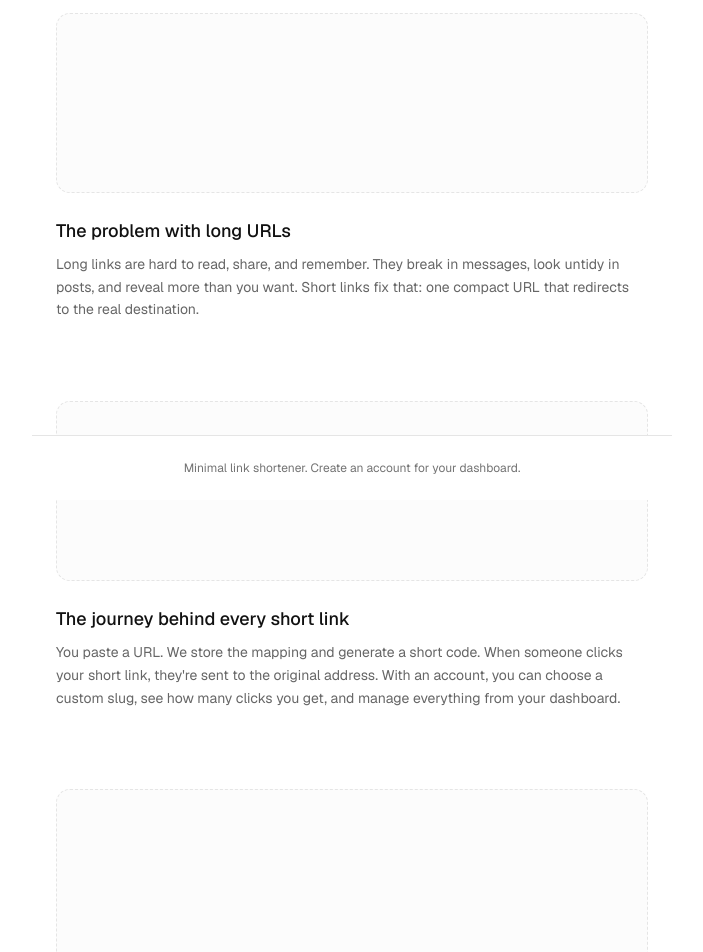
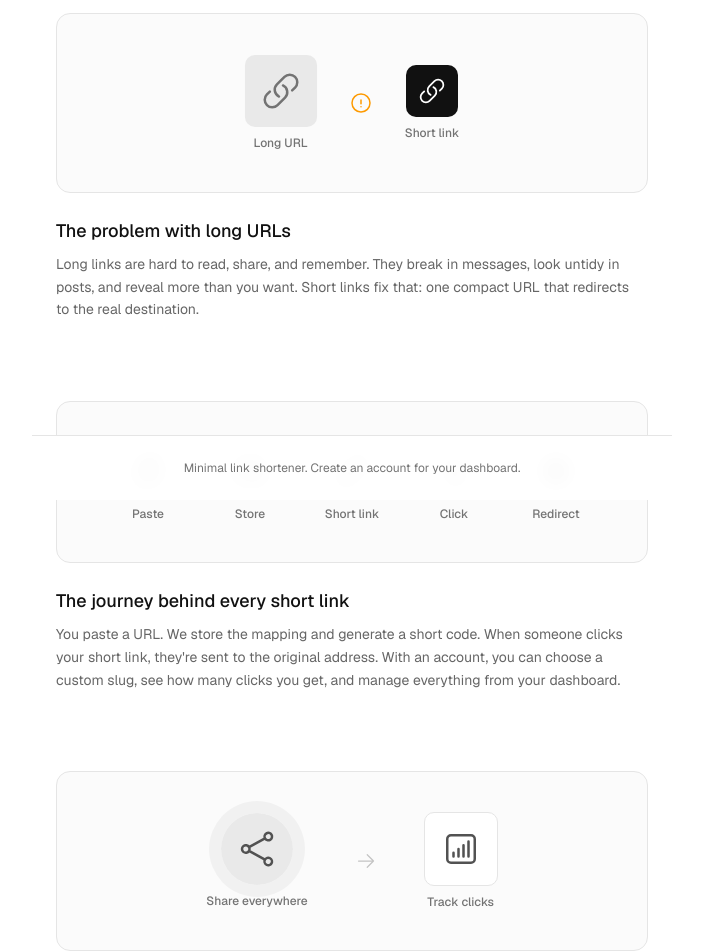
Before and after one commit to radzhiv25/link-shortener, a Next.js app: page /shorten in a window 1280 px wide. Shown: the part 300-1252 px from the top of the page, without its empty margins (288-991 px from the left). Built offline with nearby package versions, Linux system fonts and the light colour scheme; no server answers.

Commit message:
refactor(ui): shorten page update and login/register border added with nav update

```diff
--- a/app/login/page.tsx
+++ b/app/login/page.tsx
@@ -42,7 +42,7 @@ function LoginForm() {
 
   return (
     <div className="flex min-h-screen flex-col items-center justify-center px-4">
-      <div className="w-full max-w-sm space-y-6">
+      <div className="w-full max-w-sm space-y-6 border border-dashed p-4 rounded">
         <div className="text-center">
           <Link href="/" className="text-xl font-medium">
             shrtnr
--- a/app/register/page.tsx
+++ b/app/register/page.tsx
@@ -45,7 +45,7 @@ export default function RegisterPage() {
 
   return (
     <div className="flex min-h-screen flex-col items-center justify-center px-4">
-      <div className="w-full max-w-sm space-y-6">
+      <div className="w-full max-w-sm space-y-6 p-4 border border-dashed rounded">
         <div className="text-center">
           <Link href="/" className="text-xl font-medium">
             shrtnr
--- a/app/shorten/page.tsx
+++ b/app/shorten/page.tsx
@@ -3,7 +3,17 @@
 import { useState, useEffect } from 'react';
 import Link from 'next/link';
 import { motion } from 'motion/react';
-import { HiOutlineArrowRight } from 'react-icons/hi2';
+import {
+  HiOutlineArrowRight,
+  HiOutlineLink,
+  HiOutlineExclamationCircle,
+  HiOutlineClipboardDocument,
+  HiOutlineServerStack,
+  HiOutlineCursorArrowRays,
+  HiOutlineGlobeAlt,
+  HiOutlineShare,
+  HiOutlineChartBarSquare,
+} from 'react-icons/hi2';
 import { Navbar } from '@/components/Navbar';
 import { Footer } from '@/components/Footer';
 
@@ -55,14 +65,57 @@ export default function ShortenPage() {
             </motion.p>
           </section>
 
-          {/* Illustration placeholder 1 - The problem */}
+          {/* Flow 1: The problem with long URLs */}
           <section className="mt-12 sm:mt-16 md:mt-20">
-            <div
-              className="min-h-[140px] rounded-xl border border-dashed border-[#e5e5e5] bg-[#fafafa]/50 transition-colors duration-300 dark:border-[#333] dark:bg-[#0a0a0a]/50 sm:min-h-[180px]"
-              aria-label="Illustration: the journey of a long URL"
+            <motion.div
+              className="flex flex-col items-center justify-center gap-6 rounded-xl border border-[#e5e5e5] bg-[#fafafa]/80 px-6 py-8 transition-colors duration-300 dark:border-[#333] dark:bg-[#0a0a0a]/80 sm:min-h-[180px] sm:flex-row sm:gap-8"
+              aria-label="Illustration: the problem with long URLs"
+              initial="hidden"
+              whileInView="visible"
+              viewport={{ once: true, margin: '-40px' }}
+              variants={{
+                visible: { transition: { staggerChildren: 0.12, delayChildren: 0.1 } },
+                hidden: {},
+              }}
             >
-              {/* Add your illustration here */}
-            </div>
+              <motion.div
+                className="flex flex-col items-center gap-2"
+                variants={{ hidden: { opacity: 0, x: -12 }, visible: { opacity: 1, x: 0 } }}
+                transition={{ duration: 0.4 }}
+              >
+                <motion.div
+                  className="rounded-lg bg-[#e5e5e5]/80 p-4 transition-colors duration-300 dark:bg-[#262626]"
+                  animate={{ scale: [1, 1.02, 1] }}
+                  transition={{ duration: 2.5, repeat: Infinity, repeatDelay: 1 }}
+                >
+                  <HiOutlineLink className="h-10 w-10 text-[#737373] dark:text-[#a3a3a3]" />
+                </motion.div>
+                <span className="text-xs font-medium text-[#737373] dark:text-[#525252]">Long URL</span>
+              </motion.div>
+              <motion.div
+                variants={{ hidden: { opacity: 0, scale: 0.8 }, visible: { opacity: 1, scale: 1 } }}
+                transition={{ duration: 0.35 }}
+                className="flex items-center"
+              >
+                <HiOutlineExclamationCircle className="h-6 w-6 shrink-0 text-amber-500 dark:text-amber-400" />
+              </motion.div>
+              <motion.div
+                className="flex flex-col items-center gap-2"
+                variants={{ hidden: { opacity: 0, x: 12 }, visible: { opacity: 1, x: 0 } }}
+                transition={{ duration: 0.4 }}
+              >
+                <motion.div
+                  className="rounded-lg bg-[#111] p-3 dark:bg-[#f5f5f5]"
+                  initial={{ scale: 0.9 }}
+                  whileInView={{ scale: 1 }}
+                  viewport={{ once: true }}
+                  transition={{ delay: 0.4, type: 'spring', stiffness: 200 }}
+                >
+                  <HiOutlineLink className="h-7 w-7 text-white dark:text-[#111]" />
+                </motion.div>
+                <span className="text-xs font-medium text-[#737373] dark:text-[#525252]">Short link</span>
+              </motion.div>
+            </motion.div>
             <h2 className="mt-6 text-lg font-medium text-[#111] transition-colors duration-300 dark:text-[#f5f5f5]">
               The problem with long URLs
             </h2>
@@ -71,14 +124,53 @@ export default function ShortenPage() {
             </p>
           </section>
 
-          {/* Illustration placeholder 2 - The journey */}
+          {/* Flow 2: The journey behind every short link */}
           <section className="mt-12 sm:mt-16 md:mt-20">
-            <div
-              className="min-h-[140px] rounded-xl border border-dashed border-[#e5e5e5] bg-[#fafafa]/50 transition-colors duration-300 dark:border-[#333] dark:bg-[#0a0a0a]/50 sm:min-h-[180px]"
+            <motion.div
+              className="flex flex-wrap items-center justify-center gap-3 rounded-xl border border-[#e5e5e5] bg-[#fafafa]/80 px-4 py-8 transition-colors duration-300 dark:border-[#333] dark:bg-[#0a0a0a]/80 sm:gap-4 sm:py-10"
               aria-label="Illustration: from long URL to short link"
+              initial="hidden"
+              whileInView="visible"
+              viewport={{ once: true, margin: '-40px' }}
+              variants={{
+                visible: { transition: { staggerChildren: 0.1, delayChildren: 0.05 } },
+                hidden: {},
+              }}
             >
-              {/* Add your illustration here */}
-            </div>
+              {[
+                { Icon: HiOutlineClipboardDocument, label: 'Paste' },
+                { Icon: HiOutlineServerStack, label: 'Store' },
+                { Icon: HiOutlineLink, label: 'Short link' },
+                { Icon: HiOutlineCursorArrowRays, label: 'Click' },
+                { Icon: HiOutlineGlobeAlt, label: 'Redirect' },
+              ].map(({ Icon, label }, i) => (
+                <span key={label} className="flex items-center gap-2 sm:gap-3">
+                  <motion.div
+                    className="flex flex-col items-center gap-1.5"
+                    variants={{ hidden: { opacity: 0, y: 10 }, visible: { opacity: 1, y: 0 } }}
+                    transition={{ duration: 0.35 }}
+                  >
+                    <motion.div
+                      className="rounded-lg border border-[#e5e5e5] bg-white p-3 transition-colors duration-300 dark:border-[#333] dark:bg-[#171717]"
+                      whileHover={{ scale: 1.05 }}
+                      transition={{ type: 'spring', stiffness: 400 }}
+                    >
+                      <Icon className="h-7 w-7 text-[#525252] dark:text-[#a3a3a3] sm:h-8 sm:w-8" />
+                    </motion.div>
+                    <span className="text-[10px] font-medium text-[#737373] sm:text-xs dark:text-[#525252]">{label}</span>
+                  </motion.div>
+                  {i < 4 && (
+                    <motion.span
+                      className="hidden text-[#c4c4c4] dark:text-[#404040] sm:inline"
+                      variants={{ hidden: { opacity: 0 }, visible: { opacity: 1 } }}
+                      transition={{ delay: 0.15 + i * 0.1 }}
+                    >
+                      <HiOutlineArrowRight className="h-4 w-4" />
+                    </motion.span>
+                  )}
+                </span>
+              ))}
+            </motion.div>
             <h2 className="mt-6 text-lg font-medium text-[#111] transition-colors duration-300 dark:text-[#f5f5f5]">
               The journey behind every short link
             </h2>
@@ -87,14 +179,63 @@ export default function ShortenPage() {
             </p>
           </section>
 
-          {/* Illustration placeholder 3 - After the click */}
+          {/* Flow 3: Share and track */}
           <section className="mt-12 sm:mt-16 md:mt-20">
-            <div
-              className="min-h-[140px] rounded-xl border border-dashed border-[#e5e5e5] bg-[#fafafa]/50 transition-colors duration-300 dark:border-[#333] dark:bg-[#0a0a0a]/50 sm:min-h-[180px]"
+            <motion.div
+              className="flex flex-col items-center justify-center gap-8 rounded-xl border border-[#e5e5e5] bg-[#fafafa]/80 px-6 py-10 transition-colors duration-300 dark:border-[#333] dark:bg-[#0a0a0a]/80 sm:min-h-[180px] sm:flex-row sm:gap-12"
               aria-label="Illustration: share and track"
+              initial="hidden"
+              whileInView="visible"
+              viewport={{ once: true, margin: '-40px' }}
+              variants={{
+                visible: { transition: { staggerChildren: 0.15, delayChildren: 0.1 } },
+                hidden: {},
+              }}
             >
-              {/* Add your illustration here */}
-            </div>
+              <motion.div
+                className="flex flex-col items-center gap-2"
+                variants={{ hidden: { opacity: 0, scale: 0.9 }, visible: { opacity: 1, scale: 1 } }}
+                transition={{ duration: 0.4 }}
+              >
+                <motion.div
+                  className="relative rounded-full bg-[#e5e5e5]/80 p-4 transition-colors duration-300 dark:bg-[#262626]"
+                  animate={{
+                    boxShadow: [
+                      '0 0 0 0 rgba(0,0,0,0)',
+                      '0 0 0 12px rgba(0,0,0,0.04)',
+                      '0 0 0 0 rgba(0,0,0,0)',
+                    ],
+                  }}
+                  transition={{ duration: 2.2, repeat: Infinity, repeatDelay: 1.5 }}
+                >
+                  <HiOutlineShare className="h-10 w-10 text-[#525252] dark:text-[#a3a3a3]" />
+                </motion.div>
+                <span className="text-xs font-medium text-[#737373] dark:text-[#525252]">Share everywhere</span>
+              </motion.div>
+              <motion.span
+                className="text-[#c4c4c4] dark:text-[#404040]"
+                variants={{ hidden: { opacity: 0 }, visible: { opacity: 1 } }}
+                transition={{ delay: 0.2 }}
+              >
+                <HiOutlineArrowRight className="h-5 w-5 rotate-90 sm:rotate-0" />
+              </motion.span>
+              <motion.div
+                className="flex flex-col items-center gap-2"
+                variants={{ hidden: { opacity: 0, y: 8 }, visible: { opacity: 1, y: 0 } }}
+                transition={{ duration: 0.4 }}
+              >
+                <motion.div
+                  className="rounded-lg border border-[#e5e5e5] bg-white p-4 transition-colors duration-300 dark:border-[#333] dark:bg-[#171717]"
+                  initial={{ opacity: 0.8, scale: 0.95 }}
+                  whileInView={{ opacity: 1, scale: 1 }}
+                  viewport={{ once: true }}
+                  transition={{ delay: 0.25, duration: 0.5 }}
+                >
+                  <HiOutlineChartBarSquare className="h-10 w-10 text-[#525252] dark:text-[#a3a3a3]" />
+                </motion.div>
+                <span className="text-xs font-medium text-[#737373] dark:text-[#525252]">Track clicks</span>
+              </motion.div>
+            </motion.div>
             <h2 className="mt-6 text-lg font-medium text-[#111] transition-colors duration-300 dark:text-[#f5f5f5]">
               Share and track
             </h2>
--- a/components/Navbar.tsx
+++ b/components/Navbar.tsx
@@ -12,7 +12,7 @@ export function Navbar() {
       initial={{ opacity: 0 }}
       animate={{ opacity: 1 }}
       transition={{ duration: 0.3 }}
-      className="fixed left-0 top-0 z-10 w-full border-b border-[#e5e5e5] bg-white/95 backdrop-blur-sm transition-colors duration-300 dark:border-[#1a1a1a] dark:bg-black/95 md:left-1/2 md:w-[50vw] md:-translate-x-1/2"
+      className="fixed left-0 top-0 z-10 w-full border-b border-[#e5e5e5] bg-transparent backdrop-blur-sm transition-colors duration-300 dark:border-[#1a1a1a] md:left-1/2 md:w-[50vw] md:-translate-x-1/2"
     >
       <div className="flex w-full items-center justify-between px-4 py-3 sm:px-6 sm:py-4">
         <Link
```
